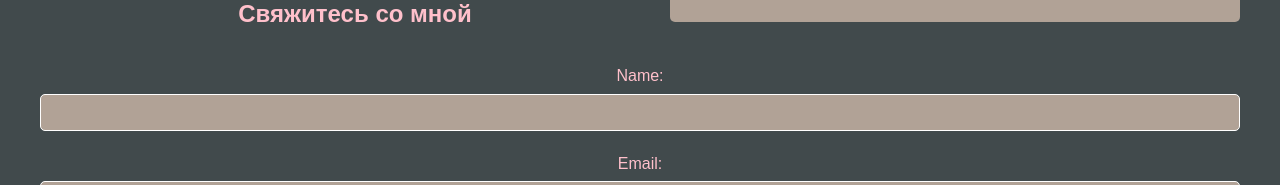
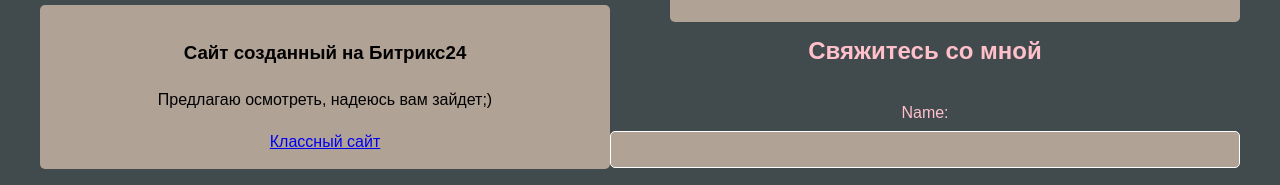
Before and after one commit to EvgenMerto/Diplomchik, a plain HTML site: page index.html in a window 1280 px wide. Shown: the part 1885-2070 px from the top of the page. Drawn offline with Linux system fonts and the light colour scheme.

Commit message:
Update index.html

```diff
--- a/index.html
+++ b/index.html
@@ -113,6 +113,14 @@
 				<a href="https://onlinetestpad.com/cp56b7zxkzdt2">Ссылка на сайт</a>
 			</div>
 		</div>
+
+		<div class="project2">
+			<h3>Сайт созданный на Битрикс24</h3>
+			<p>Предлагаю осмотреть, надеюсь вам зайдет;)</p>
+			<div class="project-images">
+				<a href="https://tersit.bitrix24site.ru">Классный сайт</a>
+			</div>
+		</div>
 	</section>
 
 	<section id="contact">
```
